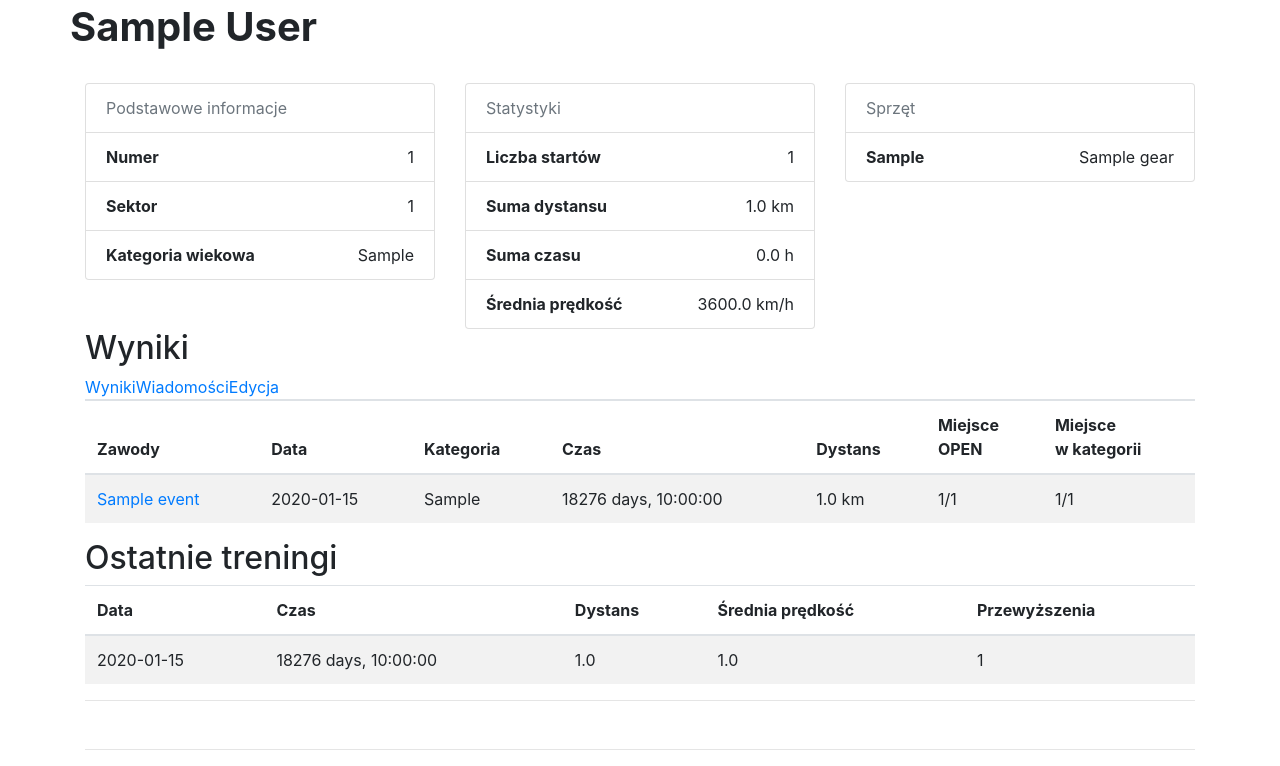
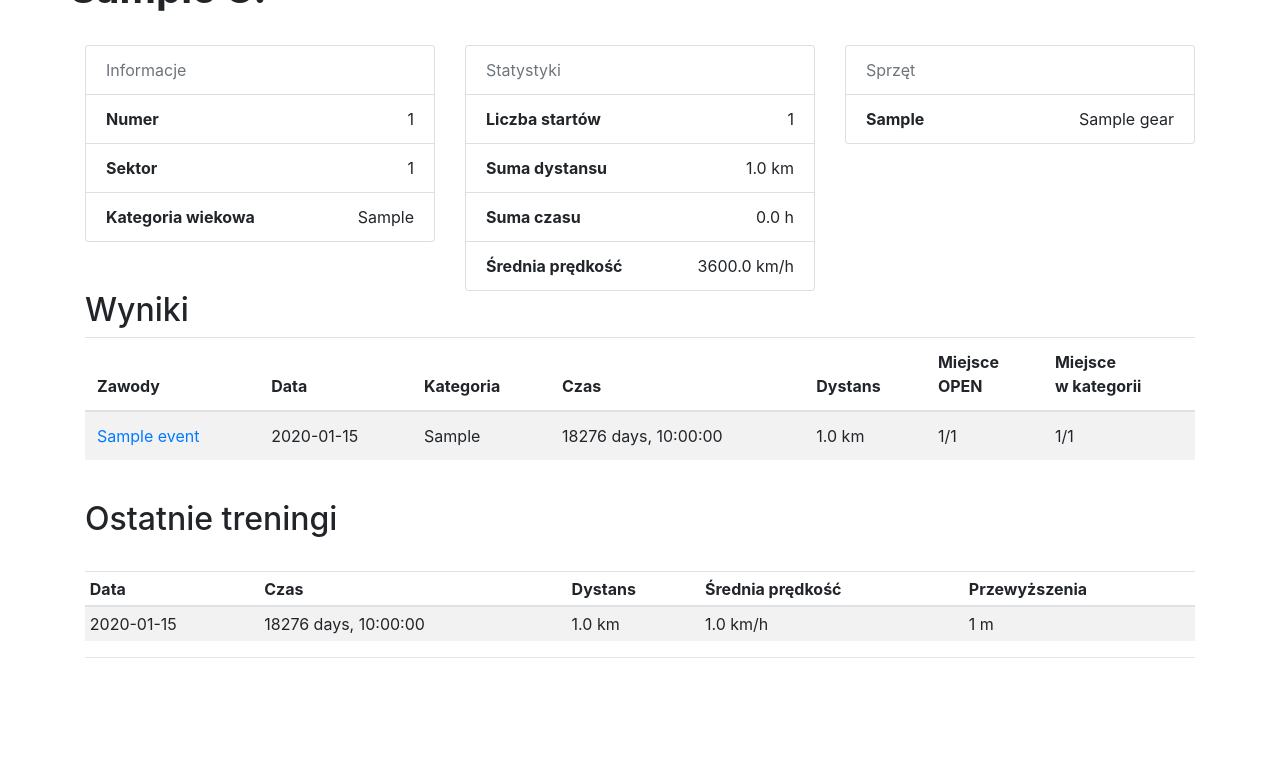
Before and after one commit to Wydzials/TeamStats, a Flask app: page /rider/1 in a window 1280 px wide. Shown: the part 160-926 px from the top of the page. After the commit the page ends 818 px from the top, so only its background shows below. Run offline with Flask 2, Linux system fonts and the light colour scheme; tables that the repository leaves empty hold one stand-in row (values such as "Sample post"); parts of the project's set-up code (start-up, migrations or seed data) failed here and were passed over; some libraries are stand-ins or nearby versions.

Commit message:
Clean HTML

```diff
--- a/templates/base.html
+++ b/templates/base.html
@@ -1,8 +1,7 @@
 <!DOCTYPE html>
-<html lang="en">
+<html lang="pl">
 
 <head>
-    <!-- Required meta tags -->
     <meta charset="utf-8">
     <meta name="viewport" content="width=device-width, initial-scale=1, shrink-to-fit=no">
 
@@ -14,31 +13,17 @@
 </head>
 
 <body>
-    <!-- Navigation -->
     <nav class="navbar navbar-expand-lg navbar-dark bg-primary static-top">
         <div class="container">
-        <a class="navbar-brand" href="{{ url_for('team') }}">
-                <img src="/static/logo.jpg" width="150" alt="Logo">
+            <a class="navbar-brand" href="{{ url_for('team') }}">
+                <img src="/static/logo.jpg" width="100" alt="Logo">
             </a>
-        <button class="navbar-toggler" type="button" data-toggle="collapse" data-target="#navbarResponsive" aria-controls="navbarResponsive" aria-expanded="false" aria-label="Toggle navigation">
-                <span class="navbar-toggler-icon"></span>
-            </button>
-        <div class="collapse navbar-collapse" id="navbarResponsive">
+
             <ul class="navbar-nav ml-auto">
-            <li class="nav-item active">
-                <a class="nav-link" href="{{ url_for('team') }}">Team</a>
-            </li>
-            <li class="nav-item">
-                <a class="nav-link" href="#">About</a>
-            </li>
-            <li class="nav-item">
-                <a class="nav-link" href="#">Services</a>
-            </li>
-            <li class="nav-item">
-                <a class="nav-link" href="#">Contact</a>
-            </li>
+                <li class="nav-item">
+                    <a class="nav-link" href="{{ url_for('team') }}">Strona główna</a>
+                </li>
             </ul>
-        </div>
         </div>
     </nav>
     <br>
@@ -47,18 +32,6 @@
         {% block body %}{% endblock %}
     </div>
 
-
-    <!-- Optional JavaScript -->
-    <!-- jQuery first, then Popper.js, then Bootstrap JS -->
-    <script src="https://code.jquery.com/jquery-3.3.1.slim.min.js"
-        integrity="sha384-q8i/X+965DzO0rT7abK41JStQIAqVgRVzpbzo5smXKp4YfRvH+8abtTE1Pi6jizo"
-        crossorigin="anonymous"></script>
-    <script src="https://cdnjs.cloudflare.com/ajax/libs/popper.js/1.14.7/umd/popper.min.js"
-        integrity="sha384-UO2eT0CpHqdSJQ6hJty5KVphtPhzWj9WO1clHTMGa3JDZwrnQq4sF86dIHNDz0W1"
-        crossorigin="anonymous"></script>
-    <script src="https://stackpath.bootstrapcdn.com/bootstrap/4.3.1/js/bootstrap.min.js"
-        integrity="sha384-JjSmVgyd0p3pXB1rRibZUAYoIIy6OrQ6VrjIEaFf/nJGzIxFDsf4x0xIM+B07jRM"
-        crossorigin="anonymous"></script>
 </body>
 
 </html>
--- a/templates/event.html
+++ b/templates/event.html
@@ -10,6 +10,7 @@
 <div class="row">
     <h1>Zawody <b>{{ event.name }}</b></h1>
 </div>
+
 <br>
 
 <div class="row justify-content-around">
@@ -21,7 +22,6 @@
         </ul>
     </div>
 </div>
-
 
 <br>
 
@@ -42,7 +42,7 @@
         <tbody>
             {% for result in results %}
                 <tr>
-                    <td><a href="/rider/{{result.rider.id}}">{{ result.rider.first_name }} {{ result.rider.last_name }}</a></td>
+                    <td><a href="/rider/{{result.rider.id}}">{{ result.rider.first_name }} {{ result.rider.last_name[0] }}.</a></td>
                     <td>{{ result.category }}</td>
                     <td>{{ result.time }}</td>
                     <td>{{ result.distance }} km</td>
@@ -54,5 +54,4 @@
     </table>
 </div>
 
-
 {% endblock %}
--- a/templates/rider.html
+++ b/templates/rider.html
@@ -8,7 +8,7 @@
 {% block body %}
 
 <div class="row">
-    <h1><b>{{ rider.first_name }} {{ rider.last_name }}</b></h1>
+    <h1><b>{{ rider.first_name }} {{ rider.last_name[0] }}.</b></h1>
 </div>
 
 <br>
@@ -16,20 +16,27 @@
 <div class="row justify-content-center">
     <div class="col-4">
         <ul class="list-group">
-            <li class="list-group-item text-muted">Podstawowe informacje</li>
-            <li class="list-group-item text-right"><span class="float-left"><strong>Numer</strong></span>{{ rider.number }}</li>
-            <li class="list-group-item text-right"><span class="float-left"><strong>Sektor</strong></span>{{ rider.sector }}</li>
-            <li class="list-group-item text-right"><span class="float-left"><strong>Kategoria wiekowa</strong></span> {{ rider.category }}</li>
+            <li class="list-group-item text-muted">Informacje</li>
+            <li class="list-group-item text-right"><span
+                    class="float-left"><strong>Numer</strong></span>{{ rider.number }}</li>
+            <li class="list-group-item text-right"><span
+                    class="float-left"><strong>Sektor</strong></span>{{ rider.sector }}</li>
+            <li class="list-group-item text-right"><span class="float-left"><strong>Kategoria wiekowa</strong></span>
+                {{ rider.category }}</li>
         </ul>
     </div>
 
     <div class="col-4">
         <ul class="list-group">
             <li class="list-group-item text-muted">Statystyki</li>
-            <li class="list-group-item text-right"><span class="float-left"><strong>Liczba startów</strong></span>{{ stats.results_count }}</li>
-            <li class="list-group-item text-right"><span class="float-left"><strong>Suma dystansu</strong></span>{{ stats.distance_sum }} km</li>
-            <li class="list-group-item text-right"><span class="float-left"><strong>Suma czasu</strong></span>{{ stats.time_sum }} h</li>
-            <li class="list-group-item text-right"><span class="float-left"><strong>Średnia prędkość</strong></span> {{ stats.avg_speed }} km/h</li>
+            <li class="list-group-item text-right"><span class="float-left"><strong>Liczba
+                        startów</strong></span>{{ stats.results_count }}</li>
+            <li class="list-group-item text-right"><span class="float-left"><strong>Suma
+                        dystansu</strong></span>{{ stats.distance_sum }} km</li>
+            <li class="list-group-item text-right"><span class="float-left"><strong>Suma
+                        czasu</strong></span>{{ stats.time_sum }} h</li>
+            <li class="list-group-item text-right"><span class="float-left"><strong>Średnia prędkość</strong></span>
+                {{ stats.avg_speed }} km/h</li>
         </ul>
     </div>
 
@@ -38,7 +45,8 @@
         <ul class="list-group">
             <li class="list-group-item text-muted">Sprzęt</li>
             {% for g in gear %}
-                <li class="list-group-item text-right"><span class="float-left"><strong>{{ g.type }}</strong></span>{{ g.name }}</li>
+            <li class="list-group-item text-right"><span
+                    class="float-left"><strong>{{ g.type }}</strong></span>{{ g.name }}</li>
             {% endfor %}
         </ul>
     </div>
@@ -50,15 +58,6 @@
 
 <div class="row">
     <div class="col-sm-12">
-
-        <ul class="nav nav-tabs" id="myTab">
-            <li class="active"><a href="#home" data-toggle="tab">Wyniki</a></li>
-            <li><a href="#messages" data-toggle="tab">Wiadomości</a></li>
-            <li><a href="#settings" data-toggle="tab">Edycja</a></li>
-        </ul>
-
-        <div class="tab-content">
-            <div class="tab-pane active" id="home">
         <table class="table table-hover table-striped">
             <thead>
                 <tr>
@@ -88,8 +87,10 @@
         </table>
 
         {% if trainings|length > 0 %}
+        <br>
         <h2>Ostatnie treningi</h2>
-                <table class="table table-hover table-striped">
+        <br>
+        <table class="table table-sm  table-hover table-striped">
             <thead>
                 <th>Data</th>
                 <th>Czas</th>
@@ -103,73 +104,16 @@
                 <tr>
                     <td>{{ training.date.date() }}</td>
                     <td>{{ training.time }}</td>
-                                <td>{{ training.distance|round(2) }}</td>
-                                <td>{{ training.average_speed|round(2) }}</td>
-                                <td>{{ training.elevation }}</td>
+                    <td>{{ training.distance|round(2) }} km</td>
+                    <td>{{ training.average_speed|round(2) }} km/h</td>
+                    <td>{{ training.elevation }} m</td>
                 </tr>
                 {% endfor %}
             </tbody>
         </table>
         {% endif %}
-
-
         <hr>
-                <div class="row">
-                    <div class="col-md-4 col-md-offset-4 text-center">
-                        <ul class="pagination" id="myPager"></ul>
     </div>
 </div>
 
-                <hr>
-
-            </div>
-            <!--/tab-pane-->
-            <div class="tab-pane" id="messages">
-
-                <h2></h2>
-
-                <ul class="list-group">
-                    <li class="list-group-item text-muted">Test</li>
-                </ul>
-
-            </div>
-            <!--/tab-pane-->
-            <div class="tab-pane" id="settings">
-
-                <hr>
-                <form class="form" action="##" method="post" id="registrationForm">
-                    <div class="form-group">
-
-                        <div class="col-xs-6">
-                            <label for="first_name">
-                                <h4>First name</h4></label>
-                            <input type="text" class="form-control" name="first_name" id="first_name" placeholder="first name" title="enter your first name if any.">
-                        </div>
-                    </div>
-                    <div class="form-group">
-
-                        <div class="col-xs-6">
-                            <label for="last_name">
-                                <h4>Last name</h4></label>
-                            <input type="text" class="form-control" name="last_name" id="last_name" placeholder="last name" title="enter your last name if any.">
-                        </div>
-                    </div>
-
-                    <div class="form-group">
-                        <div class="col-xs-12">
-                            <br>
-                            <button class="btn btn-lg btn-success" type="submit"><i class="glyphicon glyphicon-ok-sign"></i> Save</button>
-                            <button class="btn btn-lg" type="reset"><i class="glyphicon glyphicon-repeat"></i> Reset</button>
-                        </div>
-                    </div>
-                </form>
-            </div>
-
-        </div>
-        <!--/tab-pane-->
-    </div>
-    <!--/tab-content-->
-
-</div>
-
 {% endblock %}
--- a/templates/team.html
+++ b/templates/team.html
@@ -50,7 +50,7 @@
 
             {% for rider in riders %}
             <tr>
-                <td><a href="/rider/{{rider.id}}"> {{ rider.first_name }} {{ rider.last_name }} </a></td>
+                <td><a href="/rider/{{rider.id}}"> {{ rider.first_name }} {{ rider.last_name[0] }}. </a></td>
                 <td>{{ rider.number }}</td>
 
                 {% if rider.sector > 0 %}
@@ -68,5 +68,4 @@
 
 <br>
 
-
 {% endblock %}
```
Lines whose indentation alone changed are shown as unchanged.
